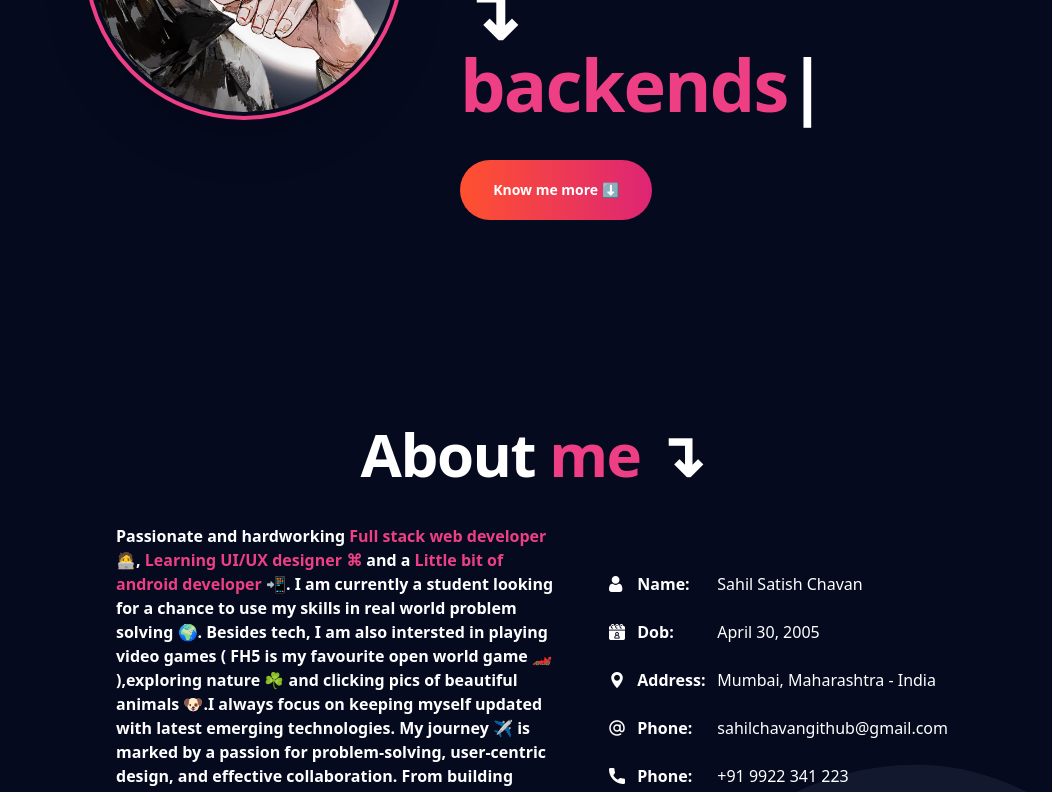
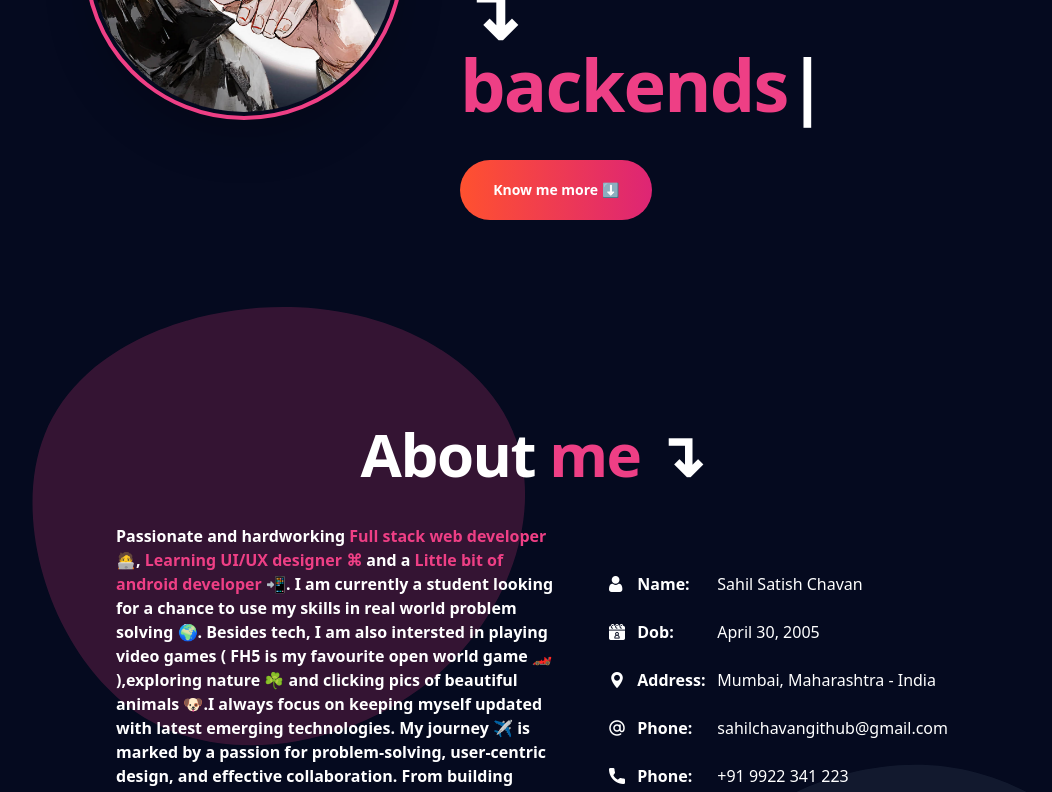
Before and after one commit to sahil-gpm/portfolio_v2, a React (Create React App) app: page / in a window 1280 px wide. Shown: the part 440-1232 px from the top of the page, without its empty margins (108-1160 px from the left). Built offline with nearby package versions, Linux system fonts and the light colour scheme; the HTML template or start-up script is replaced by a standard one.

Commit message:
set blob opacity

```diff
--- a/src/Components/Start/Intro.jsx
+++ b/src/Components/Start/Intro.jsx
@@ -10,7 +10,7 @@ const Intro = () => {
     return (
         <>
         <div className="iamges w-[20rem] lg:w-[50rem] relative top-96 -z-10 ">
-           <img src={blob1} alt="" className='opacity-0 absolute left-14 md:left-10 -top-96 md:top-52' />
+           <img src={blob1} alt="" className='opacity-20 absolute left-14 md:left-10 -top-96 md:top-44' />
            <img src={blob2} alt="" className='opacity-30 absolute -right-[85%] md:-right-[80%] top-[30rem] md:top-[40rem]' />
         </div>
             <div className={`flex flex-col mt-40 md:mt-0 lg:flex-row md:justify-center items-center w-[85%] md:w-[90%] lg:w-[70%] mx-auto h-[80vh] md:h-[100vh] gap-6 md:gap-14 headanim ${introVisible ? 'loaded' : ''}`} ref={myRef} >
```
